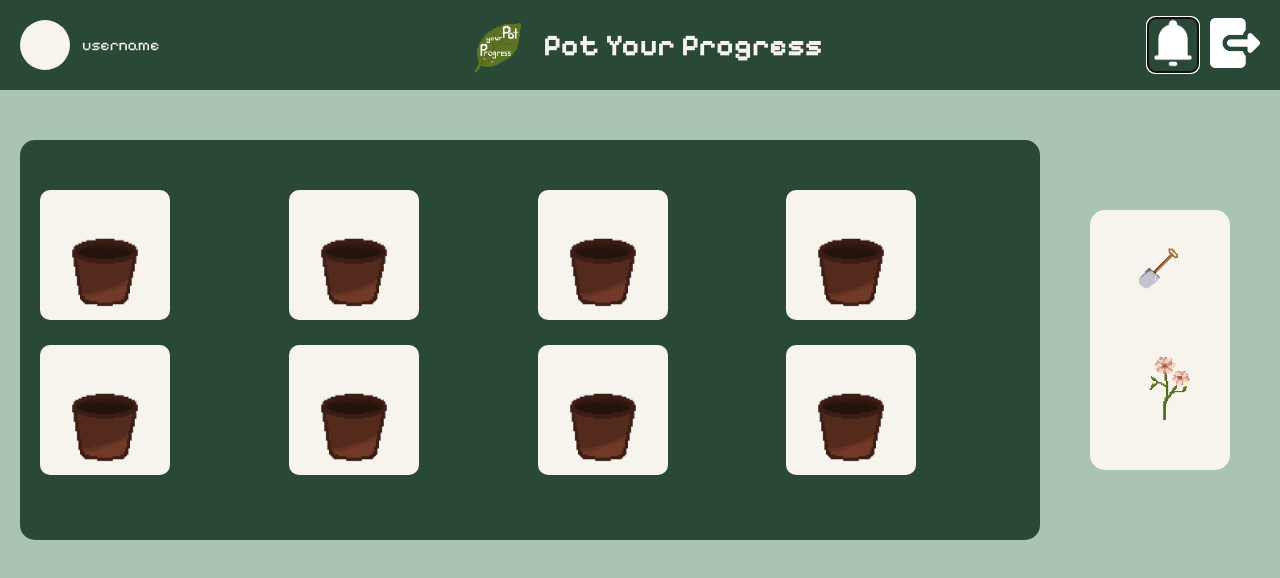
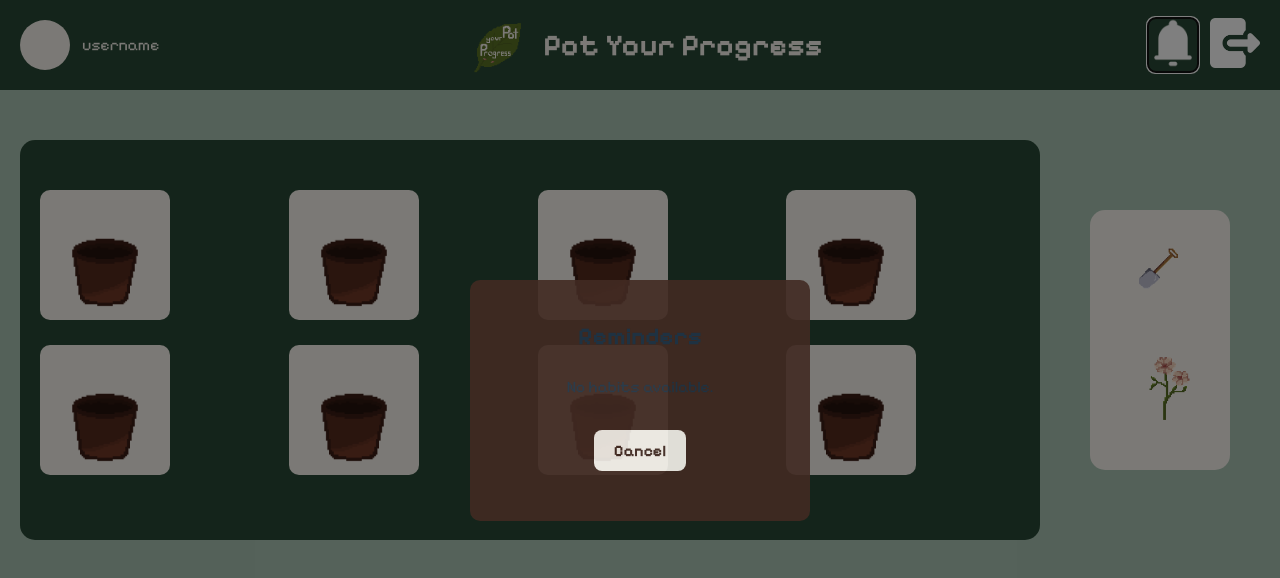
Before and after one commit to hafsa-tanveer/pot-your-progress, a React (Vite) app in the folder frontend/: page /dashboard in a window 1280 px wide. Both pictures are taken after a click on the button 1173 px from the left and 45 px from the top of the page. Shown: the top 578 px of the page. Built offline with nearby package versions, Linux system fonts and the light colour scheme.

Commit message:
reminders pop up added

```diff
--- a/frontend/src/pages/Dashboard.jsx
+++ b/frontend/src/pages/Dashboard.jsx
@@ -4,6 +4,7 @@ import AddHabitPopup from "./AddHabitPopup";
 import EditHabitPopup from "./EditHabitPopup";
 import DeleteHabitPopup from "./DeleteHabitPopup";
 import LogoutPopup from "./LogoutPopup";
+import ReminderPopup from "./ReminderPopup";
 import { useNavigate } from "react-router-dom";
 
 export default function Dashboard({ goTo }) {
@@ -14,6 +15,10 @@ export default function Dashboard({ goTo }) {
   const [showLogoutPopup, setShowLogoutPopup] = useState(false);
   const [deleteMode, setDeleteMode] = useState(false);
   const [habitToDeleteIndex, setHabitToDeleteIndex] = useState(null);
+  const [showReminderPopup, setShowReminderPopup] = useState(false)
+  // store reminders by habit index
+  const [reminders, setReminders] = useState({});
+
   const navigate = useNavigate();
 
   React.useEffect(() => {
@@ -69,7 +74,7 @@ export default function Dashboard({ goTo }) {
           <h1 className="app-title">Pot Your Progress</h1>
         </div>
         <div className="nav-right">
-          <button className="icon-button">
+          <button className="icon-button" onClick={() => setShowReminderPopup(true)}>
             <img src="/notif.png" alt="reminder" className="nav-icon" />
           </button>
 
@@ -169,6 +174,16 @@ export default function Dashboard({ goTo }) {
           }}
         />
       )}
+
+{showReminderPopup && (
+  <ReminderPopup
+    habits={habits.filter((h) => h !== null)}
+    onClose={() => setShowReminderPopup(false)}
+    onAddReminder={(habit) => console.log("Add reminder for:", habit)}
+    onDeleteReminder={(habit) => console.log("Delete reminder for:", habit)}
+  />
+)}
+
     </div>
   );
 }
--- /dev/null
+++ b/frontend/src/pages/ReminderPopup.jsx
@@ -0,0 +1,86 @@
+import React, { useState } from "react";
+import "../CSS/AddHabitPopup.css"; // using same popup styling
+
+export default function ReminderPopup({
+  habits,
+  onClose,
+  onAddReminder,
+  onDeleteReminder,
+}) {
+  const validHabits = habits.filter((h) => h !== null);
+
+  const [selectedHabit, setSelectedHabit] = useState(
+    validHabits.length > 0 ? validHabits[0].name : ""
+  );
+
+  const handleAdd = () => {
+    if (!selectedHabit) return;
+    onAddReminder(selectedHabit);
+    onClose();
+  };
+
+  const handleDelete = () => {
+    if (!selectedHabit) return;
+    onDeleteReminder(selectedHabit);
+    onClose();
+  };
+
+  return (
+    <div className="popup-overlay">
+      <div className="popup-content">
+        <h2>Reminders</h2>
+
+        {validHabits.length > 0 ? (
+          <>
+            <label style={{ marginBottom: "8px", display: "block" }}>
+              Select a Habit:
+            </label>
+
+            <select
+              className="input-habit"
+              value={selectedHabit}
+              onChange={(e) => setSelectedHabit(e.target.value)}
+              style={{ marginBottom: "15px" }}
+            >
+              {validHabits.map((h, i) => (
+                <option key={i} value={h.name}>
+                  {h.name}
+                </option>
+              ))}
+            </select>
+
+            {/* ACTION BUTTONS */}
+            <div style={{ display: "flex", justifyContent: "center" }}>
+              <button className="add-habit-button"
+                onClick={handleAdd}
+                style={{
+                  marginRight: "10px",
+                }}
+              >
+                Add Reminder
+              </button>
+
+              <button className="cancel-button"
+                onClick={handleDelete}
+              >
+                Delete Reminder
+              </button>
+            </div>
+          </>
+        ) : (
+          <p style={{ marginTop: "10px" }}>No habits available.</p>
+        )}
+
+        <button
+          onClick={onClose}
+          className="cancel-button"
+          style={{
+            marginTop: "15px",
+          }}
+        >
+          Cancel
+        </button>
+      </div>
+    </div>
+  );
+}
```
